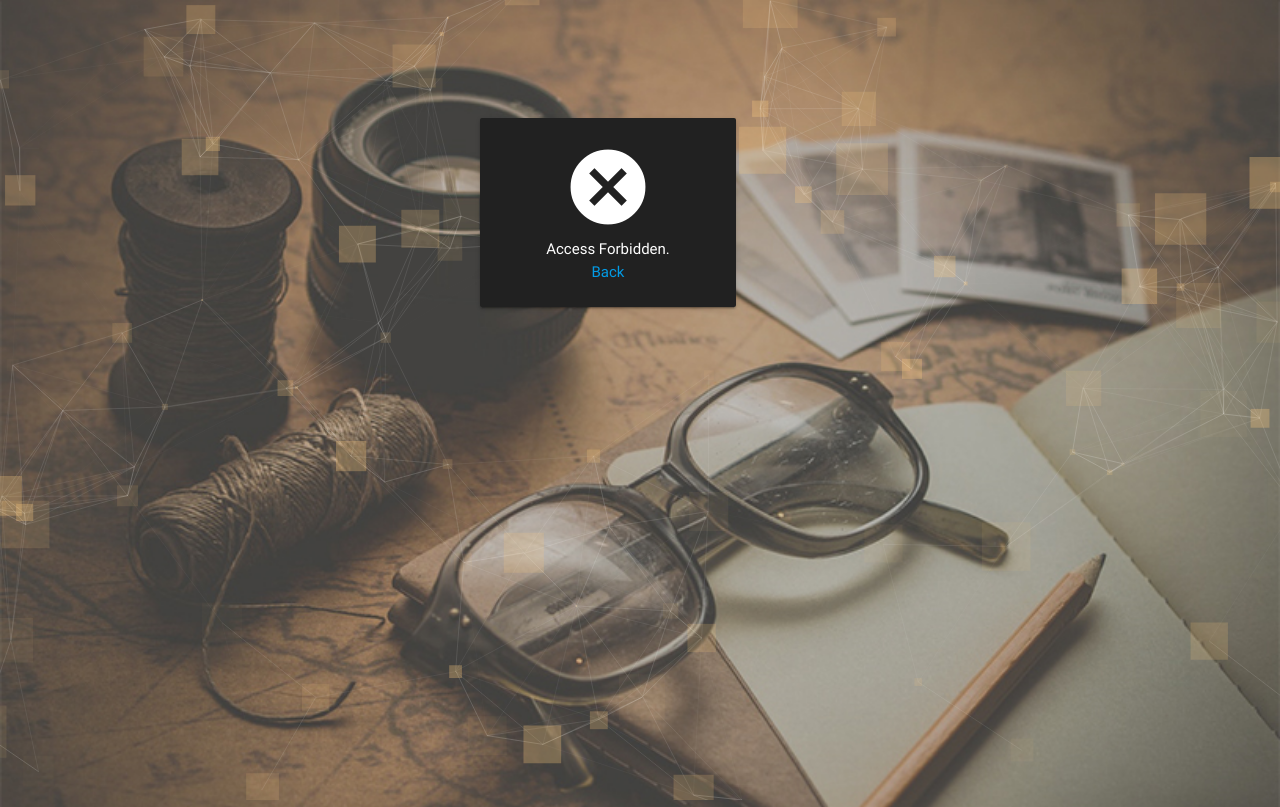
After one commit to Jul10l1r4/SPO-Sneak-Peek-OSINT, a Flask app: template templates/403.html in a window 1280 px wide. The commit adds this page. Run offline with Flask 2, Linux system fonts and the light colour scheme; the template is opened without the code that fills it, so the values that code supplies are empty.

Commit message:
created an error template for 404 and 403

```diff
--- a/main.py
+++ b/main.py
@@ -32,7 +32,7 @@ Contact: victordequeiroz37@gmail.com
 
 """
 from datetime import timedelta
-from flask import Flask, render_template, url_for, session, request
+from flask import Flask, render_template, url_for, session, request, redirect
 
 
 # spo is a instance of flask,
@@ -51,6 +51,22 @@ def make_session_permanent():
     session.permanent = True
     spo.permanent_session_lifetime = timedelta(minutes=2)
 
+#for logout
+@spo.route("/exit")
+def exit():
+    session.pop('user', None)
+    return redirect(url_for("login"))
+
+#errors
+@spo.errorhandler(404)
+def page_not_found(e):
+    return render_template('404.html'), 404
+@spo.errorhandler(403)
+def page_not_found(e):
+    return render_template('403.html'), 403
+@spo.errorhandler(500)
+def page_not_found(e):
+    return render_template('500.html'), 500
 
 
 
--- a/static/css/style.css
+++ b/static/css/style.css
@@ -15,6 +15,8 @@
 
 
 }
+
+
 
 .login{
     position: absolute;
@@ -40,9 +42,11 @@
 
 
 
-error{
+.error{
 
    position: center;
+   background-repeat: no-repeat;
+   background-size:100%;
 
 
 }
--- /dev/null
+++ b/templates/403.html
@@ -0,0 +1,32 @@
+<!DOCTYPE html>
+<html lang="pt">
+   <head>
+      <!--Import Google Icon Font-->
+      <link href="https://fonts.googleapis.com/icon?family=Material+Icons" rel="stylesheet">
+      <!-- Compiled and minified CSS -->
+      <link rel="stylesheet" href="https://cdnjs.cloudflare.com/ajax/libs/materialize/0.100.2/css/materialize.min.css">
+      <!-- Compiled and minified JavaScript -->
+      <script src="https://cdnjs.cloudflare.com/ajax/libs/materialize/0.100.2/js/materialize.min.js"></script>
+      <!--Style css -->
+      <link rel=stylesheet type=text/css href="{{ url_for('static', filename='css/style.css') }}">
+      <!--Let browser know website is optimized for mobile-->
+      <meta name="viewport" content="width=device-width, initial-scale=1.0"/>
+      <meta charset="UTF-8">
+      <title>ACCESS FORBBIDEN</title>
+   </head>
+   <body background="{{ url_for('static', filename='img/bg.jpg') }}" class="error" id="particles-js">
+      <div class="login">
+      <div class="row">
+      <div class="error col s2 m3"></div>
+      <div class="card-panel grey darken-4">
+         <div class="card-action white-text center">
+            <i class="large material-icons">cancel</i>
+            <br>Access Forbidden.<br>
+            <a href="{{ url_for('login')}}">Back</a>
+         </div>
+      </div>
+      <!--particles-->
+      <script src="{{ url_for('static', filename='js/particles.js-master/particles.js') }}"></script>
+      <script src="{{ url_for('static', filename='js/configParticle.js') }}"></script>
+   </body>
+</html>
--- a/templates/aboutus.html
+++ b/templates/aboutus.html
@@ -152,7 +152,7 @@
          <ul>
             <li><a href="" class="btn-floating tooltipped light-blue darken-4" data-position="bottom" data-delay="50" data-tooltip="Add social media keys"><i class="material-icons">vpn_key</i></a></li>
             <li><a href="" class="btn-floating tooltipped grey darken-4" data-position="bottom" data-delay="50" data-tooltip="Cadastrar usuário"><i class="material-icons">date_range</i></a></li>
-            <li><a href="" class="btn-floating tooltipped grey darken-4" data-position="bottom" data-delay="50" data-tooltip="exit"><i class="material-icons">move_to_inbox</i></a></li>
+            <li><a href="{{ url_for('exit') }}" class="btn-floating tooltipped grey darken-4" data-position="bottom" data-delay="50" data-tooltip="exit"><i class="material-icons">move_to_inbox</i></a></li>
          </ul>
       </div>
       </li>
--- a/templates/dashboard.html
+++ b/templates/dashboard.html
@@ -111,7 +111,7 @@
          <ul>
             <li><a href="" class="btn-floating tooltipped light-blue darken-4" data-position="bottom" data-delay="50" data-tooltip="Add social media keys"><i class="material-icons">vpn_key</i></a></li>
             <li><a href="" class="btn-floating tooltipped grey darken-4" data-position="bottom" data-delay="50" data-tooltip="Cadastrar usuário"><i class="material-icons">date_range</i></a></li>
-            <li><a href="" class="btn-floating tooltipped grey darken-4" data-position="bottom" data-delay="50" data-tooltip="exit"><i class="material-icons">move_to_inbox</i></a></li>
+            <li><a href="{{ url_for('exit') }}" class="btn-floating tooltipped grey darken-4" data-position="bottom" data-delay="50" data-tooltip="exit"><i class="material-icons">move_to_inbox</i></a></li>
          </ul>
       </div>
       </li>
```
Also changed, not shown: templates/404.html (added, +32 -0 lines).
